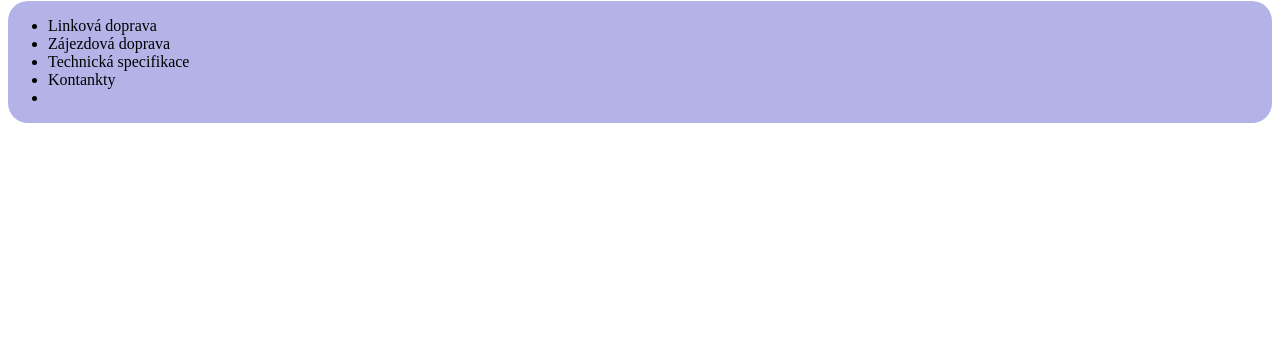
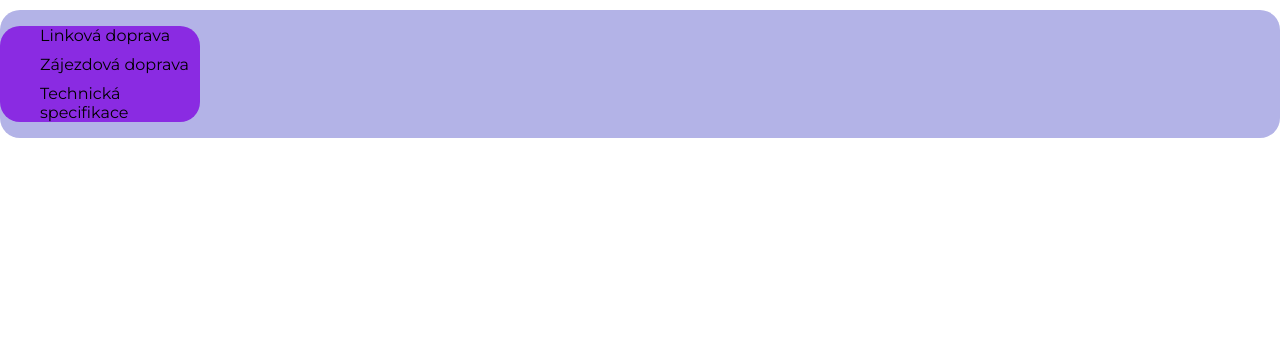
Before and after one commit to MatyasHarvanek04/WebPresentation, a PHP site: page /Pages/autobus.html in a window 1280 px wide. Shown: the part 110-450 px from the top of the page. Run offline with PHP 8.4, Linux system fonts and the light colour scheme.

Commit message:
zaklDesign

```diff
--- a/Main/Css/style2.css
+++ b/Main/Css/style2.css
@@ -13,10 +13,28 @@
 #obsah {
     border-radius: 20px;
     width: 100%;
-    height: 100%;
     background-color: rgb(179, 179, 231);
     box-sizing: border-box;
     overflow: hidden;
     margin-top: 0;
     padding-top: 0;
+    position: absolute;
+    left: 0;
+    top: 15%;
 }
+
+ul li {
+    list-style: none;
+}
+
+.mm {
+    font-family: 'Montserrat', sans-serif;
+    margin-top: 10px;
+}
+
+#navigaceleft {
+    border-radius: 20px;
+    background-color: blueviolet;
+    width: 200px;
+    position: relative;
+}
--- a/Main/Pages/autobus.html
+++ b/Main/Pages/autobus.html
@@ -54,11 +54,10 @@
         <div id="obsah">
             <div id="navigaceleft">
                 <ul>
-                    <li> Linková doprava </li>
-                    <li> Zájezdová doprava </li>
-                    <li> Technická specifikace </li>
-                    <li> Kontankty </li>
-                    <li> </li>
+                    <li class="mm"> Linková doprava </li>
+                    <li class="mm"> Zájezdová doprava </li>
+                    <li class="mm"> Technická specifikace </li>
+
 
 
                 </ul>
```
